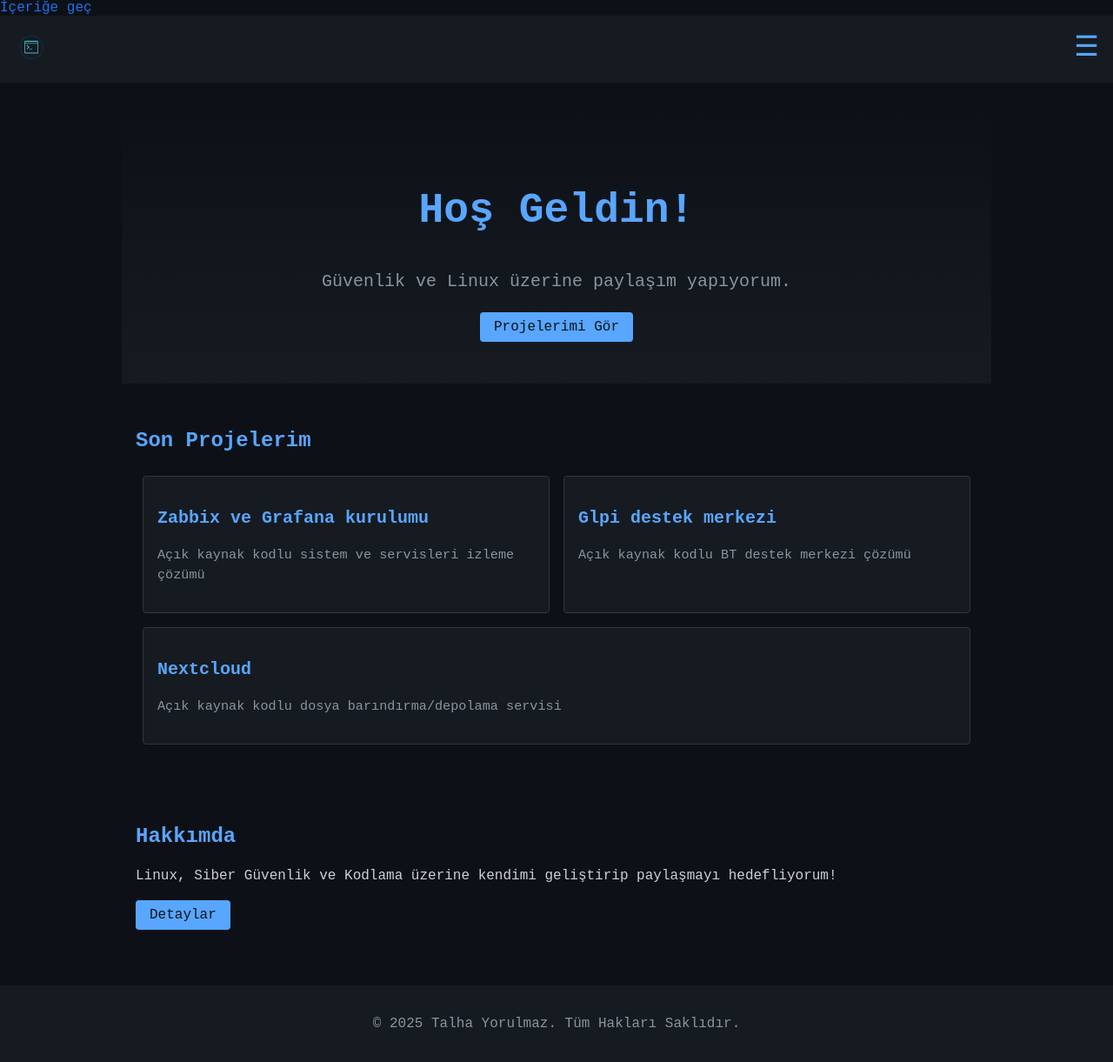
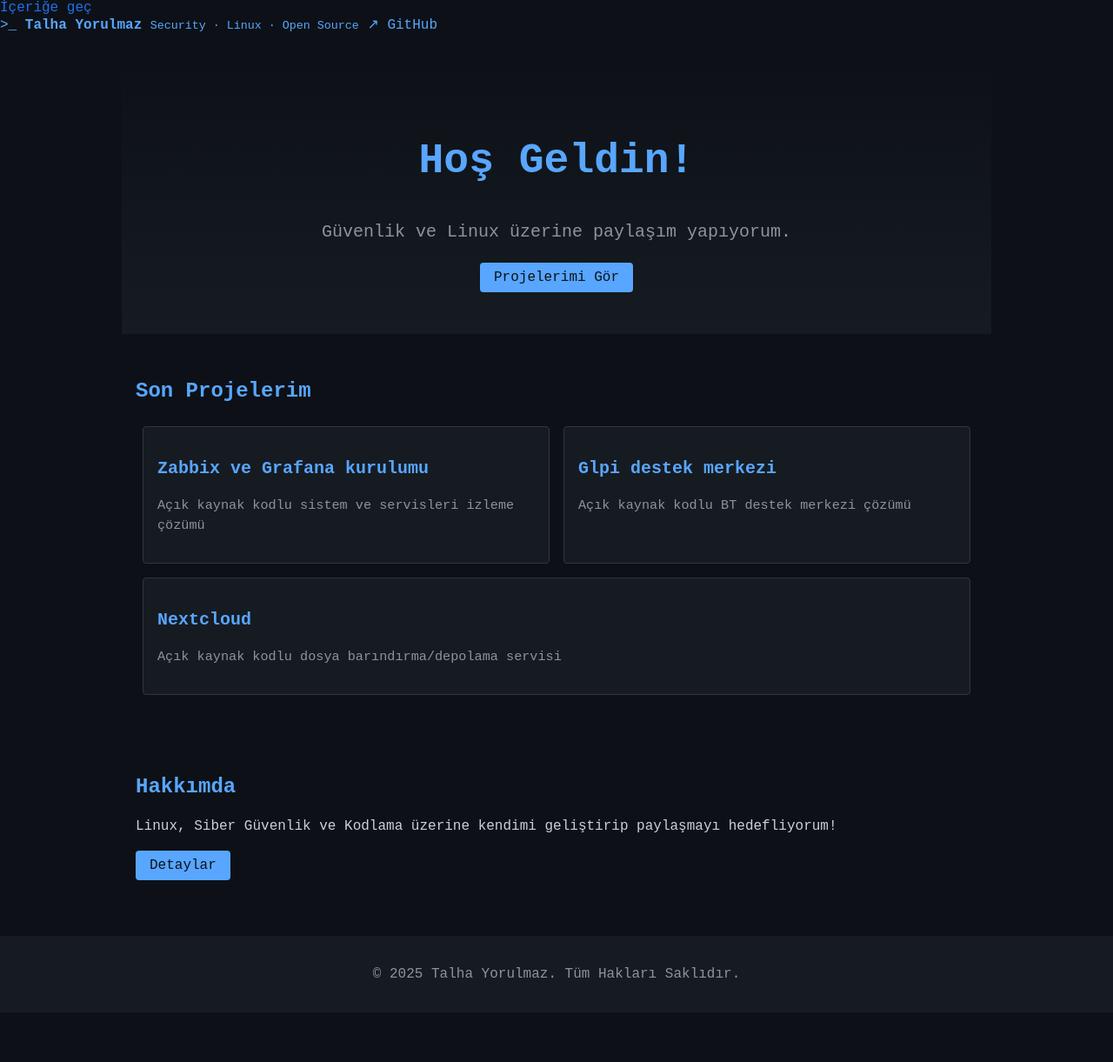
Before and after one commit to talhayrlmz/talhayorulmaz.github.io, a Jekyll site: the page built from index.html, in a window 1280 px wide. Shown: the whole page at 87% size. Built offline with Jekyll 4.4.1, drawn with Linux system fonts in a browser that asks for light colours; after the commit the page ends 1164 px from its top, so only the background shows below that.

Commit message:
Update header.html

```diff
--- a/_includes/header.html
+++ b/_includes/header.html
@@ -1,8 +1,21 @@
-<header class="menu">
-  <div class="logo">
-    <a href="{{ '/' | relative_url }}">
-      <img src="{{ '/assets/images/logo.png' | relative_url }}" alt="Logo">
+<header class="site-header">
+  <div class="container header-inner">
+    <a class="brand" href="{{ '/' | relative_url }}" aria-label="Talha Yorulmaz ana sayfa">
+      <span class="brand-mark" aria-hidden="true">&gt;_</span>
+      <span class="brand-text">
+        <strong>Talha Yorulmaz</strong>
+        <small>Security · Linux · Open Source</small>
+      </span>
+    </a>
+
+    <a
+      class="header-github"
+      href="https://github.com/talhayrlmz/talhayorulmaz.github.io"
+      target="_blank"
+      rel="noopener noreferrer"
+    >
+      <span aria-hidden="true">↗</span>
+      GitHub
     </a>
   </div>
-  <div class="menu-icon" id="menu-icon">☰</div>
 </header>
```
